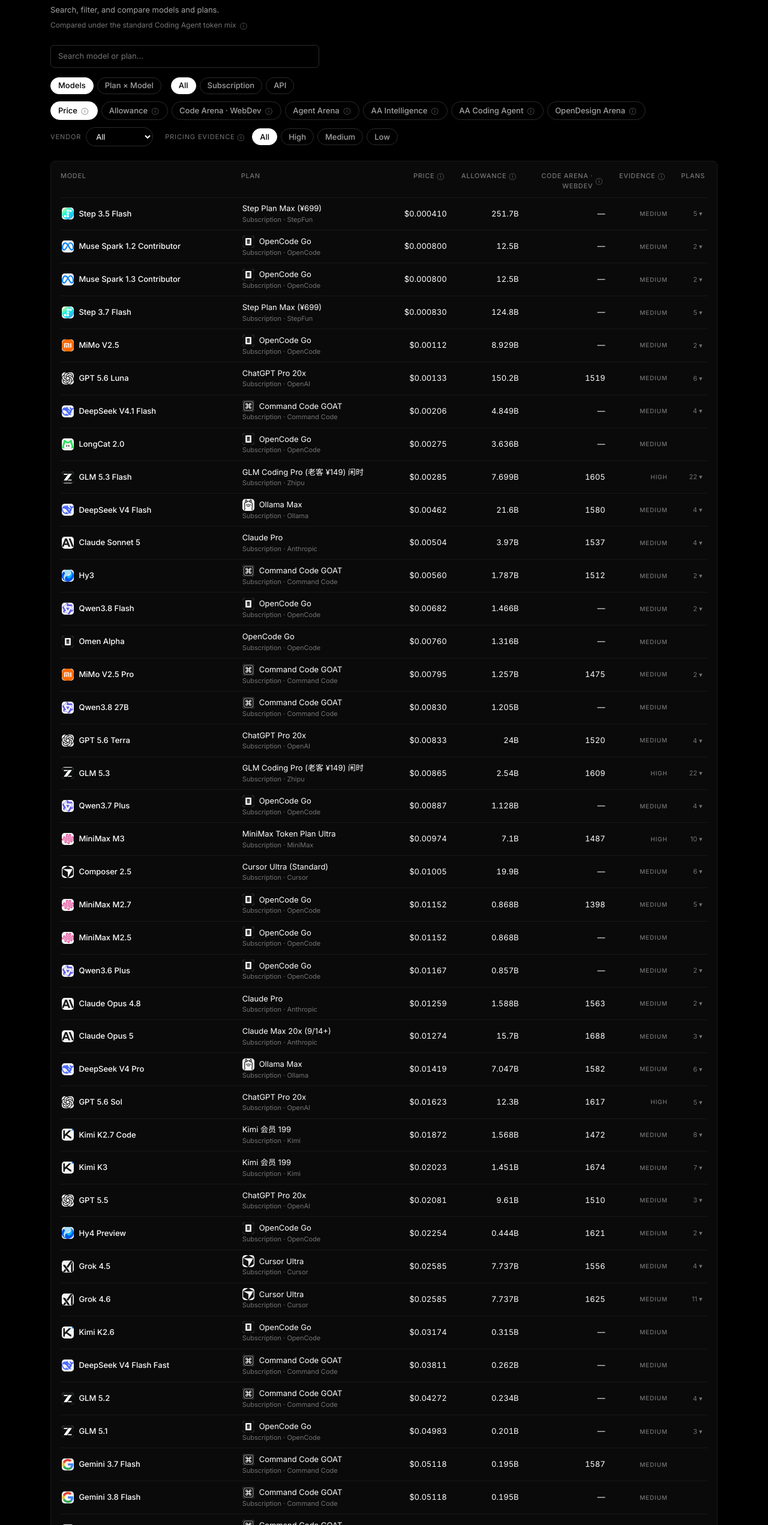
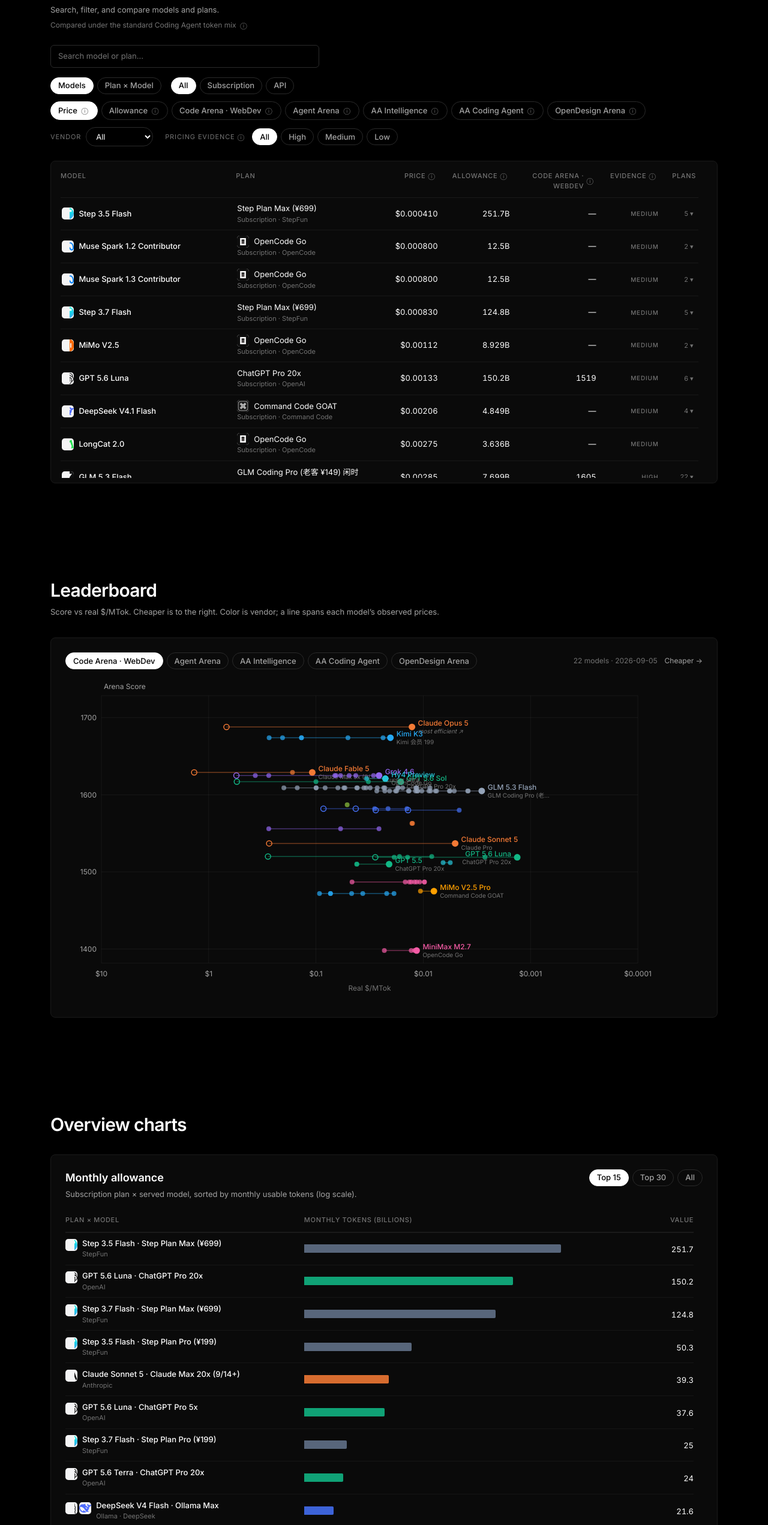
Before and after one commit to ZainCheung/subaiwise, a React (Vite) app: page / in a window 1280 px wide. Shown: the part 686-3229 px from the top of the page at 60% size. Built offline with nearby package versions, Linux system fonts and the light colour scheme.

Commit message:
feat(tables): add sticky scroll viewports (#17)
Share one TableViewport for Compare, Allowance, and Price: max-height
min(560px, 65vh), internal scrolling, sticky headers, and stable
scrollbar gutters. Short tables still shrink instead of leaving empty
space.

Closes #12

```diff
--- a/src/components/AllowanceChart.tsx
+++ b/src/components/AllowanceChart.tsx
@@ -7,6 +7,7 @@
 import { applyLimit, CHART_LIMITS, chartLimitKey, logWidthPct, type ChartLimit } from '../lib/limits'
 import { Pill, PillGroup } from './Pill'
 import { CompactBrandIdentity } from './ProviderLogo'
+import { TableViewport } from './TableViewport'
 
 export function AllowanceChart({ points }: { points: PricingPoint[] }) {
   const { t, lang } = useI18n()
@@ -59,7 +60,7 @@
         </PillGroup>
       </div>
 
-      <div className="mt-6 overflow-x-auto">
+      <TableViewport className="mt-6">
         <table className="bar-table min-w-[640px]">
           <thead>
             <tr>
@@ -110,7 +111,7 @@
             })}
           </tbody>
         </table>
-      </div>
+      </TableViewport>
     </div>
   )
 }
--- a/src/components/CompareSection.tsx
+++ b/src/components/CompareSection.tsx
@@ -24,6 +24,7 @@
 import { AppDialog } from './AppDialog'
 import { ModelIdentity, PlanIdentity } from './ProviderLogo'
 import { HowToRead, RowDetail } from './RowDetail'
+import { TableViewport } from './TableViewport'
 
 function confidenceKey(value: string): DictKey | null {
   if (value === 'high') return 'confHigh'
@@ -327,7 +328,8 @@
       </div>
 
       <div className="mt-6">
-        <div className="card overflow-visible px-3 py-2 sm:px-4">
+        <div className="card px-3 py-2 sm:px-4">
+          <TableViewport>
           <div className="compare-head">
             <div>{t('colModel')}</div>
             <div>{t('colPlan')}</div>
@@ -396,6 +398,7 @@
               />
             ))
           )}
+          </TableViewport>
         </div>
       </div>
 
--- a/src/components/PriceChart.tsx
+++ b/src/components/PriceChart.tsx
@@ -8,6 +8,7 @@
 import { formatUsdPerMtok } from '../lib/format'
 import { Pill, PillGroup } from './Pill'
 import { CompactBrandIdentity } from './ProviderLogo'
+import { TableViewport } from './TableViewport'
 
 export function PriceChart({ points }: { points: PricingPoint[] }) {
   const { t } = useI18n()
@@ -49,7 +50,7 @@
         </PillGroup>
       </div>
 
-      <div className="mt-6 overflow-x-auto">
+      <TableViewport className="mt-6">
         <table className="bar-table min-w-[640px]">
           <thead>
             <tr>
@@ -140,7 +141,7 @@
             })}
           </tbody>
         </table>
-      </div>
+      </TableViewport>
     </div>
   )
 }
--- /dev/null
+++ b/src/components/TableViewport.tsx
@@ -0,0 +1,16 @@
+import type { ReactNode } from 'react'
+
+/** Shared sticky, internally scrolling table shell. */
+export function TableViewport({
+  children,
+  className,
+}: {
+  children: ReactNode
+  className?: string
+}) {
+  return (
+    <div className={className ? `table-viewport ${className}` : 'table-viewport'}>
+      {children}
+    </div>
+  )
+}
--- a/src/styles.css
+++ b/src/styles.css
@@ -177,6 +177,29 @@
 .recharts-wrapper,
 .recharts-surface {
   overflow: visible !important;
+}
+
+.table-viewport {
+  overflow: auto;
+  max-height: min(560px, 65vh);
+  overscroll-behavior: contain;
+  scrollbar-gutter: stable;
+  scroll-padding-top: 2.75rem;
+}
+
+.table-viewport .bar-table thead th {
+  position: sticky;
+  top: 0;
+  z-index: 2;
+  background: var(--color-bg-card);
+  box-shadow: 0 1px 0 var(--color-border);
+}
+
+.table-viewport .compare-head {
+  position: sticky;
+  top: 0;
+  z-index: 2;
+  background: var(--color-bg-card);
 }
 
 .bar-table {
```
